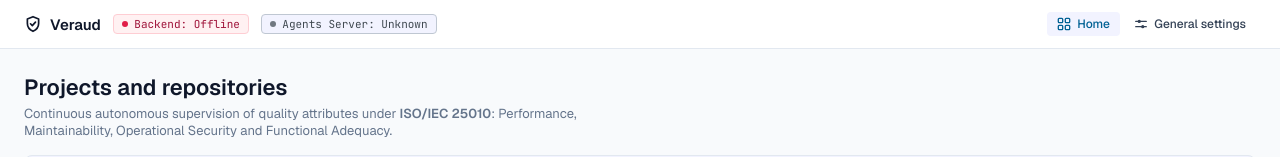
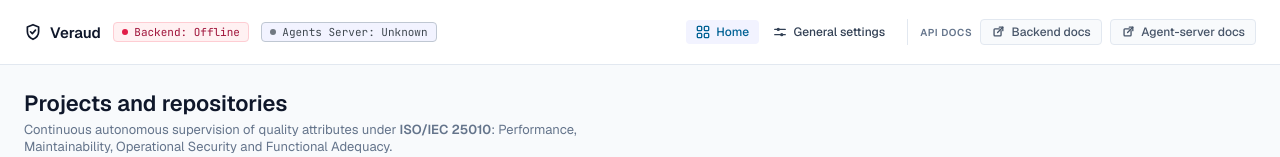
Before and after one commit to redsquirrelx/veraud, a React (Vite) app in the folder frontend/: page / in a window 1280 px wide. Shown: the top 157 px of the page. Built offline with nearby package versions, Linux system fonts and the light colour scheme; no server answers.

Commit message:
feat(frontend): link api docs in header layout

```diff
--- a/frontend/src/app/layout.css
+++ b/frontend/src/app/layout.css
@@ -8,8 +8,9 @@
   display: flex;
   align-items: center;
   gap: 0.75rem;
-  height: 48px;
-  padding: 0 1.5rem;
+  min-height: 48px;
+  flex-wrap: wrap;
+  padding: 0.5rem 1.5rem;
   background: #ffffff;
   border-bottom: 1px solid #e2e8f0;
 }
@@ -41,6 +42,7 @@
   border: 1px solid #a7f3d0;
   border-radius: 0.25rem;
   padding: 2px 8px;
+  white-space: nowrap;
 }
 
 .app-status-dot {
@@ -70,12 +72,20 @@
   background: #707881;
 }
 
+.app-header-links {
+  margin-left: auto;
+  display: flex;
+  align-items: center;
+  flex-wrap: wrap;
+  gap: 0.75rem;
+}
+
 .app-nav {
-  margin-left: auto;
   display: flex;
   gap: 0.25rem;
   align-items: center;
   font-size: 12px;
+  flex-wrap: wrap;
 }
 
 .app-nav a {
@@ -87,6 +97,7 @@
   color: #334155;
   font-weight: 500;
   text-decoration: none;
+  white-space: nowrap;
   transition: background 0.15s ease, color 0.15s ease, transform 0.08s ease;
 }
 
@@ -97,6 +108,56 @@
 
 .app-nav a:active {
   transform: scale(0.96);
+}
+
+.app-nav a:focus-visible,
+.app-brand:focus-visible {
+  outline: 2px solid #006194;
+  outline-offset: 2px;
+}
+
+.app-docs-nav {
+  border-left: 1px solid #e2e8f0;
+  padding-left: 0.75rem;
+  gap: 0.5rem;
+}
+
+.app-docs-label {
+  font-size: 10px;
+  font-weight: 600;
+  letter-spacing: 0.06em;
+  text-transform: uppercase;
+  color: #64748b;
+}
+
+.app-docs-nav a {
+  border: 1px solid #e2e8f0;
+  background: #f8fafc;
+  color: #475569;
+}
+
+.app-docs-nav a:hover {
+  border-color: #bfc7d2;
+  background: #f2f3ff;
+  color: #006194;
+}
+
+@media (max-width: 760px) {
+  .app-header {
+    padding: 0.75rem;
+  }
+
+  .app-header-links {
+    width: 100%;
+    margin-left: 0;
+  }
+
+  .app-docs-nav {
+    width: 100%;
+    border-left: 0;
+    border-top: 1px solid #e2e8f0;
+    padding: 0.75rem 0 0;
+  }
 }
 
 .app-nav a.app-nav-active {
--- a/frontend/src/app/layout.tsx
+++ b/frontend/src/app/layout.tsx
@@ -1,9 +1,12 @@
 import { NavLink, Outlet } from "react-router-dom"
-import { GridIcon, ShieldIcon, SlidersIcon } from "../shared/ui-kit/index.ts"
+import { ExternalIcon, GridIcon, ShieldIcon, SlidersIcon } from "../shared/ui-kit/index.ts"
 import { Dock } from "./dock.tsx"
 import { ToastProvider } from "./toasts.tsx"
 import { useBackendStatus, type ServiceStatus } from "./useBackendStatus.ts"
 import "./layout.css"
+
+const backendDocsUrl = `${(import.meta.env.VITE_BACKEND_URL ?? "http://localhost:7501").replace(/\/+$/, "")}/docs`
+const agentServerDocsUrl = `${(import.meta.env.VITE_AGENT_SERVER_URL ?? "http://localhost:7502").replace(/\/+$/, "")}/docs`
 
 function StatusBadge({ label, status }: { label: string; status: ServiceStatus }) {
   const online = status === "online"
@@ -43,16 +46,29 @@ export function AppLayout() {
         </NavLink>
         <StatusBadge label="Backend" status={backend} />
         <StatusBadge label="Agents Server" status={agent} />
-        <nav className="app-nav">
+         <div className="app-header-links">
+         <nav className="app-nav" aria-label="Main navigation">
           <NavLink to="/" className={({ isActive }) => (isActive ? "app-nav-active" : "")}>
             <GridIcon />
             Home
           </NavLink>
           <NavLink to="/settings" className={({ isActive }) => (isActive ? "app-nav-active" : "")}>
             <SlidersIcon />
-            General settings
-          </NavLink>
-        </nav>
+             General settings
+           </NavLink>
+         </nav>
+         <nav className="app-nav app-docs-nav" aria-label="API documentation">
+           <span className="app-docs-label">API docs</span>
+          <a href={backendDocsUrl} target="_blank" rel="noopener noreferrer" aria-label="Backend docs (opens in a new tab)">
+            <ExternalIcon size={14} />
+            Backend docs
+          </a>
+          <a href={agentServerDocsUrl} target="_blank" rel="noopener noreferrer" aria-label="Agent-server docs (opens in a new tab)">
+            <ExternalIcon size={14} />
+            Agent-server docs
+          </a>
+         </nav>
+         </div>
       </header>
       <main className="app-main">
         <Outlet />
```
